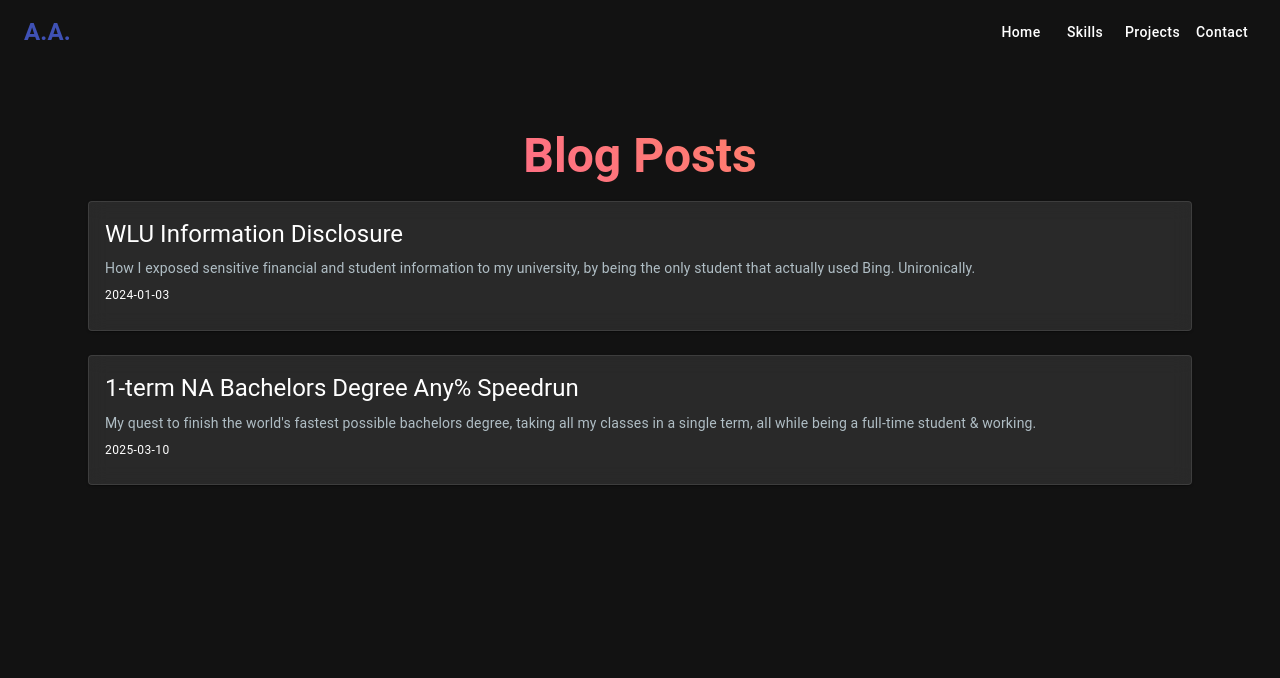
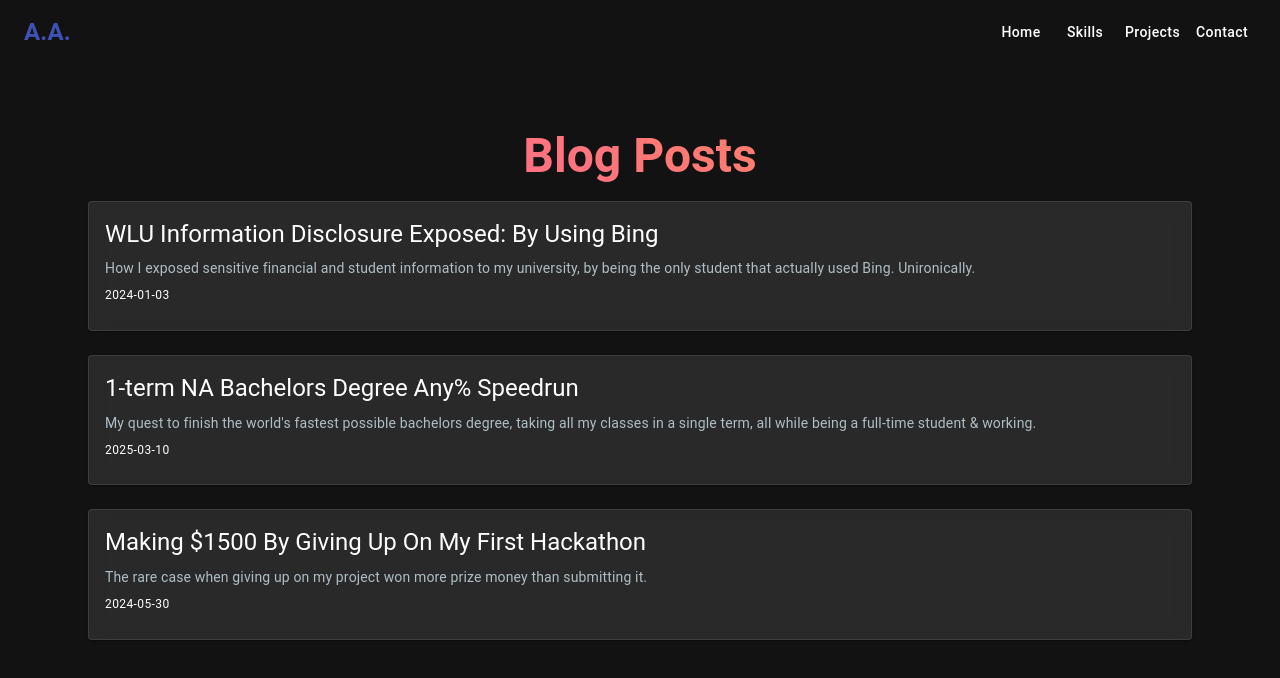
Before and after one commit to AmirAgassi/Website, a React (Create React App) app: page /blog in a window 1280 px wide. Shown: the top 678 px of the page. Built offline with nearby package versions, Linux system fonts and the light colour scheme.

Commit message:
Next blog post sneak peek

```diff
--- a/src/components/PostsSection.tsx
+++ b/src/components/PostsSection.tsx
@@ -37,7 +37,7 @@ const BlogExcerpt = styled(Typography)({
   WebkitBoxOrient: 'vertical',
   overflow: 'hidden',
   textOverflow: 'ellipsis',
-  minHeight: '6.2em',
+  minHeight: '4.2em',
 });
 
 const LockedOverlay = styled(Box)({
@@ -72,7 +72,6 @@ const LockedOverlay = styled(Box)({
 });
 
 const BlogSection = () => {
-  // Only show published posts in the blog section
   const publishedPosts = posts.filter(post => post.published);
 
   return (
@@ -110,11 +109,18 @@ const BlogSection = () => {
                 />
                 <BlogContent>
                   <Box>
-                    <Typography gutterBottom variant="h5" component="div" sx={{
-                      fontWeight: 'bold',
-                      mb: 2,
-                      textAlign: 'center'
-                    }}>
+                    <Typography
+                      variant="h5"
+                      sx={{
+                        fontWeight: 'bold',
+                        textAlign: 'center',
+                        minHeight: '3.6em',
+                        alignItems: 'center',
+                        justifyContent: 'center',
+                        lineHeight: '1.4em',
+                        margin: 0,
+                      }}
+                    >
                       {post.title}
                     </Typography>
                     <BlogExcerpt variant="body2" color="text.secondary">
--- a/src/data/posts.ts
+++ b/src/data/posts.ts
@@ -1,6 +1,6 @@
 import cybersecurityImage from '../assets/blog/wlu.png';
-import aiImage from '../assets/blog/wgu.png';
-import codingImage from '../assets/blog/wlu.png';
+import wguImage from '../assets/blog/wgu.png';
+import ethglobalImage from '../assets/blog/ethglobal.png';
 
 export interface BlogPost {
   id: string;
@@ -18,7 +18,7 @@ export interface BlogPost {
 export const posts: BlogPost[] = [
   {
     id: 'first-post',
-    title: 'WLU Information Disclosure',
+    title: 'WLU Information Disclosure Exposed: By Using Bing',
     excerpt: 'How I exposed sensitive financial and student information to my university, by being the only student that actually used Bing. Unironically.',
     date: '2024-01-03',
     image: cybersecurityImage,
@@ -29,7 +29,7 @@ export const posts: BlogPost[] = [
     id: 'bachelors-degree-any-speedrun',
     title: "1-term NA Bachelors Degree Any% Speedrun",
     excerpt: "My quest to finish the world's fastest possible bachelors degree, taking all my classes in a single term, all while being a full-time student & working.",
-    image: aiImage,
+    image: wguImage,
     date: "2025-03-10",
     path: "/blog",
     published: true,
@@ -38,12 +38,12 @@ export const posts: BlogPost[] = [
     }
   },
   {
-    id: 'draft-post',
-    title: "but they're really long and hard to write",
-    excerpt: "& i dont have a lot of time",
-    image: codingImage,
-    date: "2023-05-30",
+    id: 'ethglobal-bug-bounty',
+    title: "Making $1500 By Giving Up On My First Hackathon",
+    excerpt: "The rare case when giving up on my project won more prize money than submitting it.",
+    image: ethglobalImage,
+    date: "2024-05-30",
     path: "/blog",
-    published: false
+    published: true
   }
 ];
```
Also changed, not shown: src/assets/blog/ethglobal.png (added).
